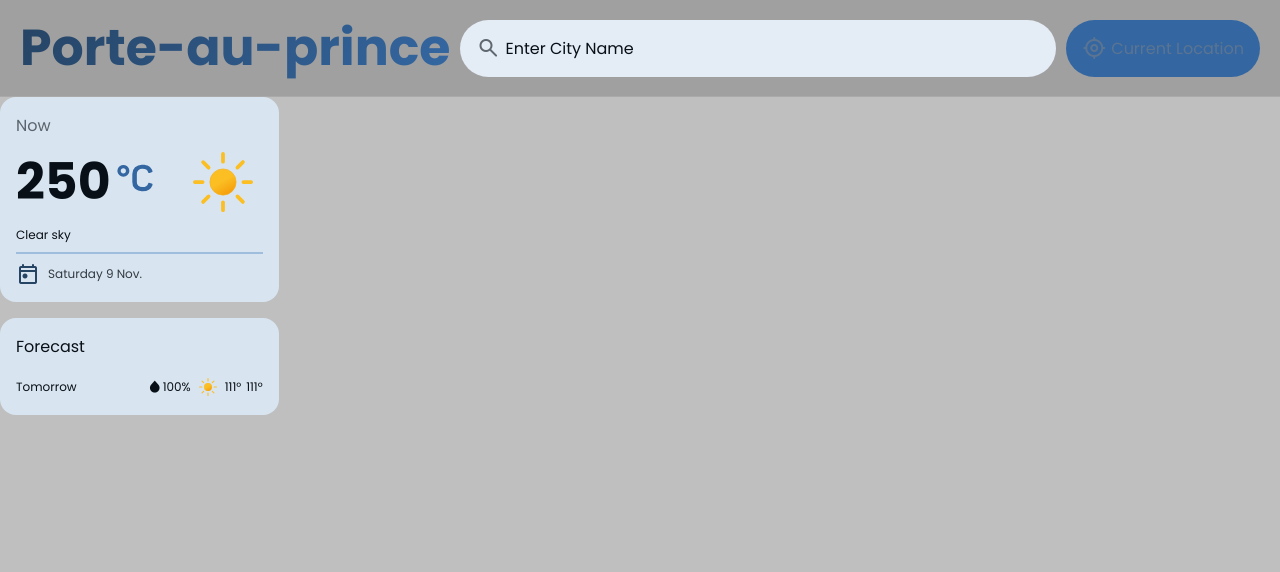
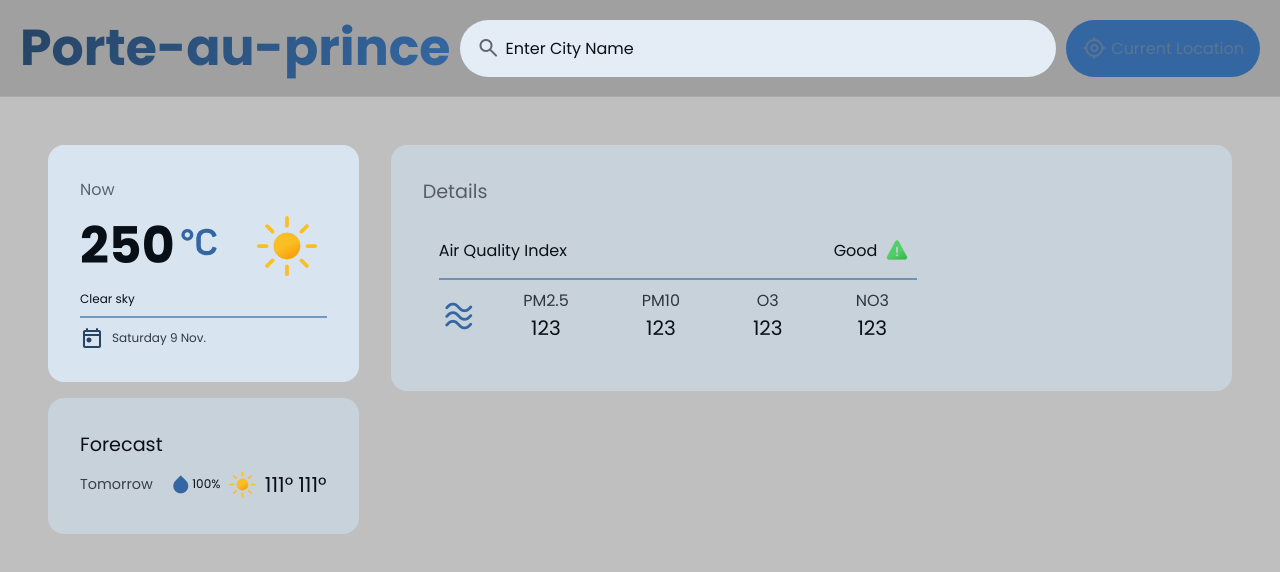
Before and after one commit to kotaro-osaka/weather_app, a website: page index.html in a window 1280 px wide. Drawn offline with nearby package versions, Linux system fonts and the light colour scheme.

Commit message:
Update weather-details

```diff
--- a/index.html
+++ b/index.html
@@ -5,7 +5,8 @@
         <meta name="viewport" content="width=device-width, initial-scale=1.0">
         <title>Weather App</title>
         <link rel="stylesheet" href="https://fonts.googleapis.com/css2?family=Material+Symbols+Rounded:opsz,wght,FILL,GRAD@20..48,100..700,0..1,-50..200" />
-        <link rel="stylesheet" href="/css/styles.css">
+        <link rel="stylesheet" href="/css/style.css">
+        <script defer src="/script.js"></script>
     </head>
     <body>
         <header id="main-header">
@@ -46,7 +47,7 @@
                         <small id="current-date">Saturday 9 Nov.</small>
                     </div>
                 </section>
-                <section id="Forecast" class="aside-card">
+                <section id="forecast" class="aside-card">
                     <p id="forecast-header">Forecast</p>
                     <div id="tomorrow-forecast" class="row-wrapper">
                         <small id="tomorrow">Tomorrow</small>
@@ -63,14 +64,44 @@
                     <!-- Other days are added by JS -->
                 </section>
             </aside>
-            <section>
-
+            <section id="weather-details" class="primary-card">
+                <p id="weather-details-header">Details</p>
+                <section id="air-quality-index" class="on-primary-card-lg">
+                    <header id="air-quality-index-header" class="row-wrapper">
+                        <p>Air Quality Index</p>
+                        <div id="air-quality-indicator" class="row-wrapper">
+                            <p>Good</p>
+                            <img id="code-green" src="/assets/meteocons/code-green.svg" alt="code-green">
+                        </div>
+                    </header>
+                    <div class="var-hor-divider"></div>
+                    <div id="air-quality-index-body" class="row-wrapper">
+                        <span id="air-ware-icon" class="material-symbols-rounded">airware</span>
+                        <section id="air-quality-index-details" class="row-wrapper">
+                            <div id="pm25" class="column-wrapper">
+                                <header id="pm25-header">PM2.5</header>
+                                <small id="pm25-value">123</small>
+                            </div>
+                            <div id="pm10" class="column-wrapper">
+                                <header id="pm10-header">PM10</header>
+                                <small id="pm10-value">123</small>
+                            </div>
+                            <div id="o3" class="column-wrapper">
+                                <header id="o3-header">O3</header>
+                                <small id="o3-value">123</small>
+                            </div>
+                            <div id="no3" class="column-wrapper">
+                                <header id="no3-header">NO3</header>
+                                <small id="no3-value">123</small>
+                            </div>
+                        </section>
+                    </div>
+                </section>
             </section>
         </main>
         <!--
         <footer>
         </footer>
         -->
-        <script defer src="/script.js"></script>
     </body>
 </html>
--- a/public/css/colors.css
+++ b/public/css/colors.css
@@ -8,6 +8,7 @@
 	  --primary-container: #c8d2db;
 	  --secondary-container: #e4ecf5;
 	  --accent-container: #d8e5f1;
+	  --inverted-primary-container: #cddced;
 	}
   }
 @media (prefers-color-scheme: dark) {
@@ -17,9 +18,10 @@
 	  --primary: #9bb9d9;
 	  --secondary: #2e5885;
 	  --accent: #5d90cb;
-	  --primary-container: #242e37;
+	  --primary-container: #0e1317;
 	  --secondary-container: #122232;
 	  --accent-container: #0e1b27;
+	  --on-primary-container-container: #14212d;
 	}
 }
 
--- a/public/css/modules.css
+++ b/public/css/modules.css
@@ -36,21 +36,54 @@
 
 /* Cards */
 
-.aside-card {
+.primary-card {
     display: flex;
-    flex-direction: column;
-    align-items: flex-start;
-    justify-content: flex-start;
+    justify-content: space-between;
+    flex-wrap: wrap;
+    margin: 0;
+    border-radius: 1rem;
+    width: auto;
+    height: fit-content;
+    padding: 2rem;
+    white-space: nowrap;
+    background-color: var(--primary-container);
+}
+
+.on-primary-card-lg {
+    display: flex;
+    flex-wrap: wrap;
+    margin: 0;
+    border-radius: 1rem;
+    width: auto;
+    min-width: max-content;
+    height: auto;
+    padding: 1rem;
+    white-space: nowrap;
+}
+
+.on-primary-card-sm {
+    display: flex;
     flex-wrap: nowrap;
     margin: 0;
     border-radius: 1rem;
     width: auto;
     min-width: max-content;
     height: auto;
-    padding: 1rem;
-    background-color: var(--accent-container);
+    padding: 0.5rem;
     white-space: nowrap;
-    color: var(--text);
+}
+
+.aside-card {
+    display: flex;
+    flex-direction: column;
+    flex-wrap: nowrap;
+    margin: 0;
+    border-radius: 1rem;
+    width: auto;
+    min-width: max-content;
+    height: auto;
+    padding: 2rem;
+    white-space: nowrap;
 }
 
 /* Wrappers */
@@ -58,8 +91,19 @@
 .row-wrapper {
     display: flex;
     align-items: center;
-    justify-content: flex-start;
     flex-wrap: wrap;
+    margin: 0;
+    width: auto;
+    height: auto;
+    background-color: transparent;
+}
+
+.column-wrapper {
+    display: flex;
+    flex-direction: column;
+    align-items: center;
+    justify-content: center;
+    flex-wrap: nowrap;
     margin: 0;
     width: auto;
     height: auto;
@@ -78,6 +122,5 @@
     width: 100%;
     height: 2px;
     margin: 0.5rem 0;
-    background-color: var(--secondary);
     opacity: 60%;
 }
--- a/public/css/styles.css
+++ b/public/css/style.css
@@ -56,8 +56,9 @@ body {
 /* Change later to id (see html) */
 main {
 	display: flex;
+	gap: 2rem;
 	width: auto !important;
-	padding: 20 20;
+	margin: 3rem;
 }
 
 aside {
@@ -67,6 +68,14 @@ aside {
 }
 
 /* Aside Card 1 */
+
+#current-weather {
+	background-color: var(--accent-container);
+}
+
+#current-weather .var-hor-divider {
+	background-color: var(--accent);
+}
 
 #last-updated { opacity: 60%; }
 
@@ -99,8 +108,13 @@ aside {
 
 /* Aside Card 2 */
 
+#forecast {
+	font-size: 120%;
+	background-color: var(--primary-container);
+}
+
 #forecast-header {
-	margin-bottom: 1rem;
+	margin-bottom: 0.5rem;
 }
 
 #tomorrow-forecast.row-wrapper {
@@ -112,10 +126,17 @@ aside {
 	flex-wrap: nowrap;
 	justify-content: space-between;
 	gap: 5px;
+	font-size: 120%;
+}
+
+#tomorrow {
+	font-size: 75%;
+	opacity: 75%;
 }
 
 #tomorrow-humidity-icon {
 	font-size: 1em;
+	color: var(--accent);
 }
 
 #tomorrow-weather-icon {
@@ -125,9 +146,70 @@ aside {
 
 #tomorrow-min-temp,
 #tomorrow-max-temp {
+	font-size: 90%;
 	font-weight: 200;
 }
 
+/* Copy for elements added by JS */
+
+/* Weather Details */
+
+#weather-details {
+	width: 100%;
+}
+
+#weather-details .var-hor-divider {
+	background-color: var(--accent);
+}
+
+#weather-details-header {
+	width: 100%;
+	margin-bottom: 0.5rem;
+	font-size: 120%;
+	opacity: 60%;
+}
+
+#air-quality-index {
+	width: 50%;
+	background-color: var(--on-primary-container-container);
+}
+
+#air-quality-index-header {
+	justify-content: space-between;
+	width: 100%;
+	gap: 1rem;
+}
+
+#code-green {
+	width: auto;
+	height: 2.5rem;
+}
+
+#air-ware-icon {
+	flex: none;
+	margin-right: 1rem;
+	font-size: 2.5rem;
+	color: var(--accent);
+}
+
+#air-quality-index-body {
+	width: 100%;
+}
+
+#air-quality-index-details {
+	flex: 1;
+	justify-content: space-around;
+	width: 100%;
+	gap: 1rem;
+}
+
+#air-quality-index-details header {
+	opacity: 80%;
+}
+
+#air-quality-index-details small {
+	font-size: 125%;
+}
 
 
 
--- a/public/script.js
+++ b/public/script.js
@@ -1,3 +1,7 @@
+const searchBar = document.getElementById('search-bar');
+const cityInput = document.getElementById('city-input');
+const city = document.getElementById('city');
+
 function fetchWeatherData(city) {
     // const weatherDataDiv = document.getElementById('weather-data');
 
@@ -25,10 +29,10 @@ function fetchWeatherData(city) {
     });
 }
 
-document.getElementById('search-bar').addEventListener('submit', (event) => {
+searchBar.addEventListener('submit', (event) => {
     event.preventDefault(); // Prevent default form submission
 
-    fetchWeatherData(document.getElementById('city-input').value);
+    fetchWeatherData(cityInput.value);
 });
 
 // Default city
@@ -41,34 +45,34 @@ document.getElementById('search-bar').addEventListener('submit', (event) => {
 
 
 const showSearchBar = () => {
-    document.getElementById('city').style.display = 'none';
+    city.style.display = 'none';
     document.getElementById('show-search-bar').style.display = 'none';
-    document.getElementById('search-bar').style.display = 'flex';
-    document.getElementById('city-input').focus();
+    searchBar.style.display = 'flex';
+    cityInput.focus();
 }
 
 const checkCityInputState = () => {
     if (window.matchMedia('(max-width: 629px)').matches) {
-        document.getElementById('city').style.display = 'block';
+        city.style.display = 'block';
         document.getElementById('show-search-bar').style.display = 'flex';
-        document.getElementById('search-bar').style.display = 'none';
+        searchBar.style.display = 'none';
     }
 }
 
 window.addEventListener('resize', () => {
     if (window.innerWidth >= 740) {
-        document.getElementById('city').style.whiteSpace = 'nowrap';
+        city.style.whiteSpace = 'nowrap';
         document.querySelector('#current-location p').style.display = 'flex';
     } else if (window.innerWidth >= 629 && window.innerWidth <= 739) {
         document.getElementById('show-search-bar').style.display = 'none';
-        document.getElementById('search-bar').style.display = 'flex';
+        searchBar.style.display = 'flex';
         document.querySelector('#current-location p').style.display = 'none';
     } else if (window.innerWidth >= 500 && window.innerWidth <= 628) {
-        document.getElementById('city').style.display = 'block';
-        document.getElementById('city').style.whiteSpace = 'nowrap';
+        city.style.display = 'block';
+        city.style.whiteSpace = 'nowrap';
         document.getElementById('show-search-bar').style.display = 'flex';
-        document.getElementById('search-bar').style.display = 'none';
+        searchBar.style.display = 'none';
     } else {
-        document.getElementById('city').style.whiteSpace = 'wrap';
+        city.style.whiteSpace = 'wrap';
     }
 });
```
Also changed, not shown: server.js (+5 -5 lines), public/assets/meteocons/code-green.svg (added).
